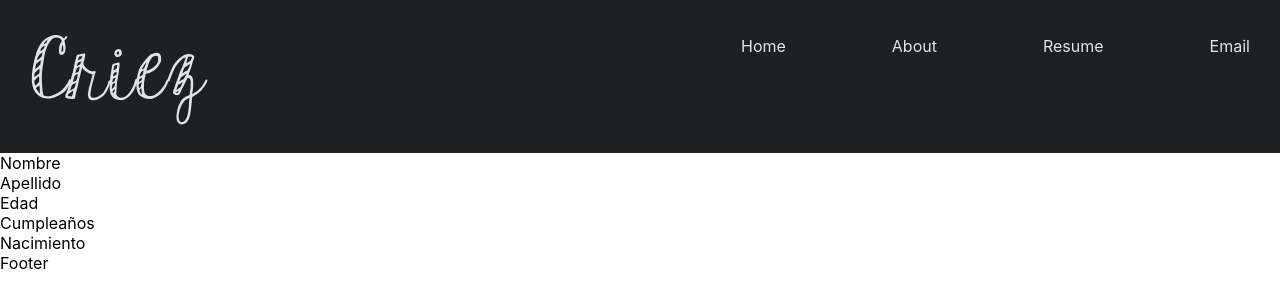
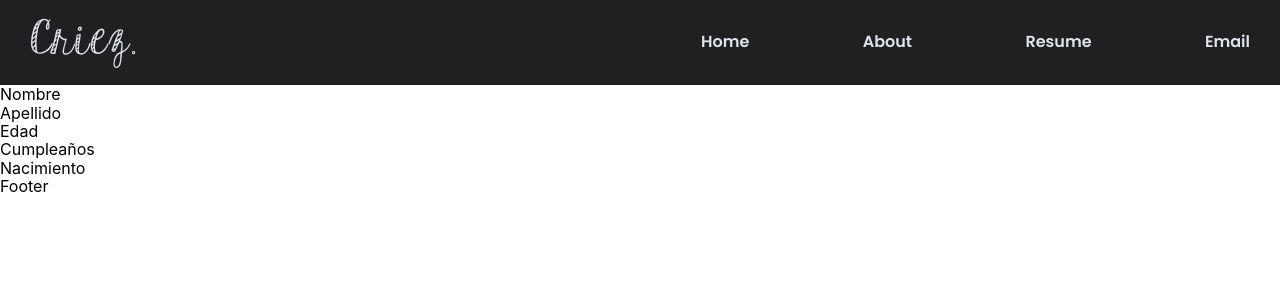
Before and after one commit to rv-cristoper/knowme, a Next.js app: page / in a window 1280 px wide. Shown: the top 308 px of the page. Built offline with nearby package versions, Linux system fonts and the light colour scheme.

Commit message:
style: navbar in header

```diff
--- a/components/layout/Header.tsx
+++ b/components/layout/Header.tsx
@@ -6,7 +6,7 @@ const Header = (): JSX.Element => {
         <header className={styles.header}>
             <div className={styles.containerMain}>
                 <div className={styles.logo}>
-                    Criez
+                    Criez.
                 </div>
                 <div className={styles.navigate}>
                     <nav>
--- a/styles/_colors.scss
+++ /dev/null
@@ -1 +0,0 @@
-$orange: orange;
--- a/styles/globals.css
+++ b/styles/globals.css
@@ -1,4 +1,6 @@
-@import url("https://fonts.googleapis.com/css2?family=Poppins:wght@300;400;600;700&family=Space+Mono:wght@400;700&display=swap");
+@import './normalize.css';
+
+@import url("https://fonts.googleapis.com/css2?family=Poppins:wght@300;400;600;700&display=swap");
 
 html,
 body {
--- a/styles/layout/header.module.scss
+++ b/styles/layout/header.module.scss
@@ -5,22 +5,38 @@
 }
 .containerMain {
     display: flex;
-    padding: 20px 30px;
+    padding: 11px 30px;
     justify-content: space-between;
 }
 .logo {
-    font-size: 100px;
+    font-size: 55px;
     letter-spacing: 1.6px;
-    font-family: 'KGHardCandy';
+    font-family: "KGHardCandy";
     cursor: pointer;
 }
-.navigate{
+.navigate {
     width: 45%;
-    ul{
-        display: flex;
-        justify-content: space-between;
-        li{
-            list-style: none;
+    nav {
+        font-size: 16px;
+        font-family: "Poppins";
+        font-weight: 600;
+        height: 100%;
+        ul {
+            display: flex;
+            justify-content: space-between;
+            align-items: center;
+            margin: 0;
+            padding: 0;
+            height: 100%;
+            li {
+                list-style: none;
+                cursor: pointer;
+                padding: 8px 0;
+                transition: transform 0.3s;
+                &:hover {
+                    transform: translateY(-5px);
+                }
+            }
         }
     }
 }
```
Also changed, not shown: styles/normalize.css (added).
